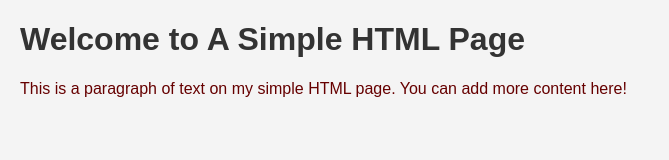
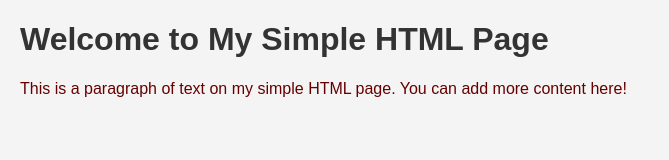
Before and after one commit to godcandidate/basic_git-tutorial, a plain HTML site: page index.html in a window 1280 px wide. Shown: the whole page, without its empty margins (0-669 px from the left). Drawn offline with Linux system fonts and the light colour scheme.

```diff
--- a/index.html
+++ b/index.html
@@ -7,7 +7,9 @@
     <link rel="stylesheet" href="./style.css" type="text/css" />
 </head>
 <body>
-    <h1>Welcome to A Simple HTML Page</h1>
+
+    <h1>Welcome to My Simple HTML Page</h1>
+
     <p>This is a paragraph of text on my simple HTML page. You can add more content here!</p>
     <script src="script.js"></script>
 </body>
```
